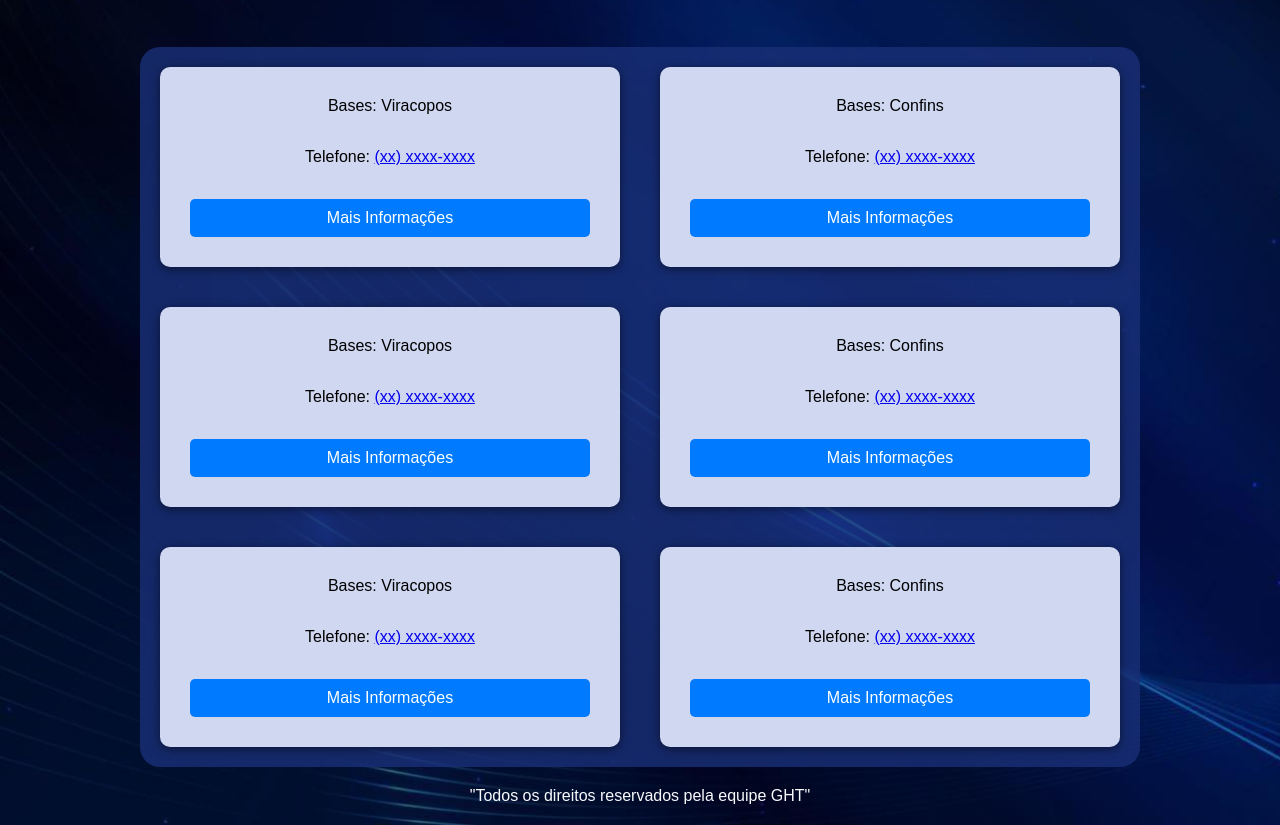
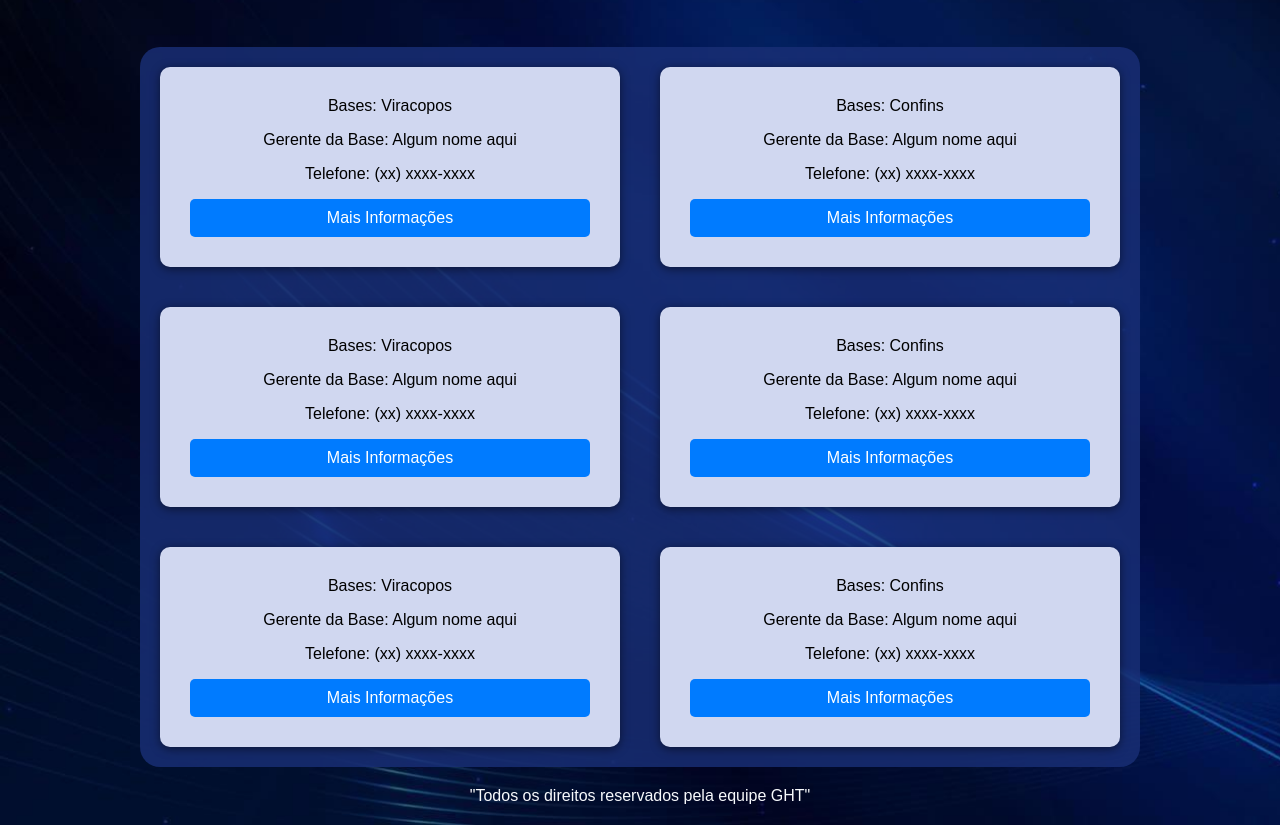
Before and after one commit to Lucas-Aboud/pocLigue, a website: page front/frontBasesTel.html in a window 1280 px wide. Shown: the part 95-920 px from the top of the page. Drawn offline with Linux system fonts and the light colour scheme; files that its build step writes are made by us from their sources; files whose address does not match are found by name.

Commit message:
Adicionado gerente da base

```diff
--- a/front/frontBasesTel.html
+++ b/front/frontBasesTel.html
@@ -15,13 +15,15 @@
         <div class="bloco">
             <div class="flight-card">
                 <p>Bases: Viracopos</p>
-                <p>Telefone: <a href="tel:xxxx-xxxx">(xx) xxxx-xxxx</a></p>
+                <p>Gerente da Base: Algum nome aqui </p>
+                <p>Telefone: <a href="tel:xxxx-xxxx"></a>(xx) xxxx-xxxx</a></p>
                 <button class="info-button">Mais Informações</button>
             </div>
 
             <div class="flight-card">
                 <p>Bases: Confins</p>
-                <p>Telefone: <a href="tel:xxxx-xxxx">(xx) xxxx-xxxx</a></p>
+                <p>Gerente da Base: Algum nome aqui </p>
+                <p>Telefone: <a href="tel:xxxx-xxxx"></a>(xx) xxxx-xxxx</a></p>
                 <button class="info-button">Mais Informações</button>
             </div>
         </div>
@@ -29,13 +31,15 @@
         <div class="bloco">
             <div class="flight-card">
                 <p>Bases: Viracopos</p>
-                <p>Telefone: <a href="tel:xxxx-xxxx">(xx) xxxx-xxxx</a></p>
+                <p>Gerente da Base: Algum nome aqui </p>
+                <p>Telefone: <a href="tel:xxxx-xxxx"></a>(xx) xxxx-xxxx</a></p>
                 <button class="info-button">Mais Informações</button>
             </div>
 
             <div class="flight-card">
                 <p>Bases: Confins</p>
-                <p>Telefone: <a href="tel:xxxx-xxxx">(xx) xxxx-xxxx</a></p>
+                <p>Gerente da Base: Algum nome aqui </p>
+                <p>Telefone: <a href="tel:xxxx-xxxx"></a>(xx) xxxx-xxxx</a></p>
                 <button class="info-button">Mais Informações</button>
             </div>
         </div>
@@ -43,13 +47,16 @@
         <div class="bloco">
             <div class="flight-card">
                 <p>Bases: Viracopos</p>
-                <p>Telefone: <a href="tel:xxxx-xxxx">(xx) xxxx-xxxx</a></p>
+                <p>Gerente da Base: Algum nome aqui </p>
+                <p>Telefone: <a href="tel:xxxx-xxxx"></a>(xx) xxxx-xxxx</a></p>
+
                 <button class="info-button">Mais Informações</button>
             </div>
 
             <div class="flight-card">
                 <p>Bases: Confins</p>
-                <p>Telefone: <a href="tel:xxxx-xxxx">(xx) xxxx-xxxx</a></p>
+                <p>Gerente da Base: Algum nome aqui </p>
+                <p>Telefone: <a href="tel:xxxx-xxxx"></a>(xx) xxxx-xxxx</a></p>
                 <button class="info-button">Mais Informações</button>
             </div>
         </div>
```
